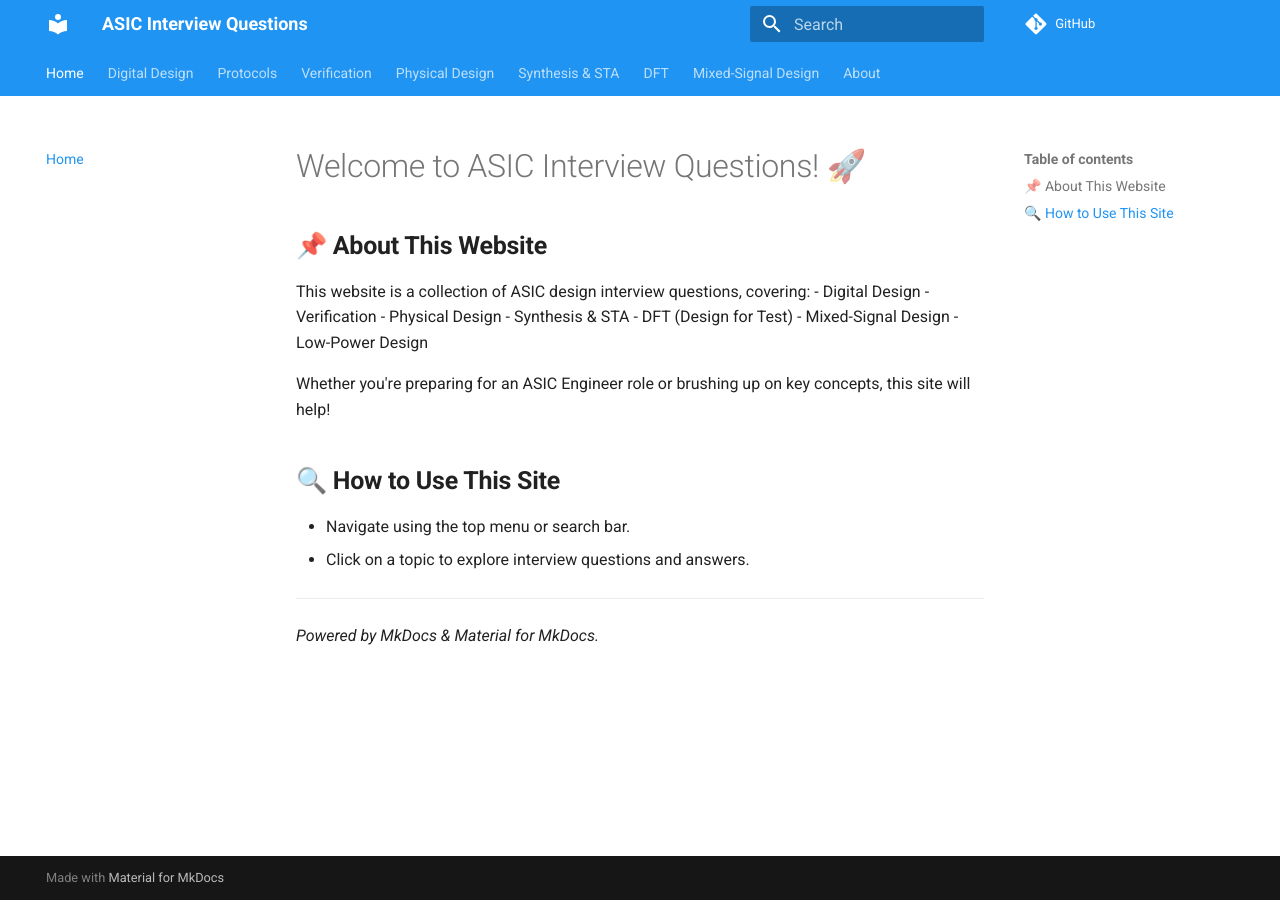
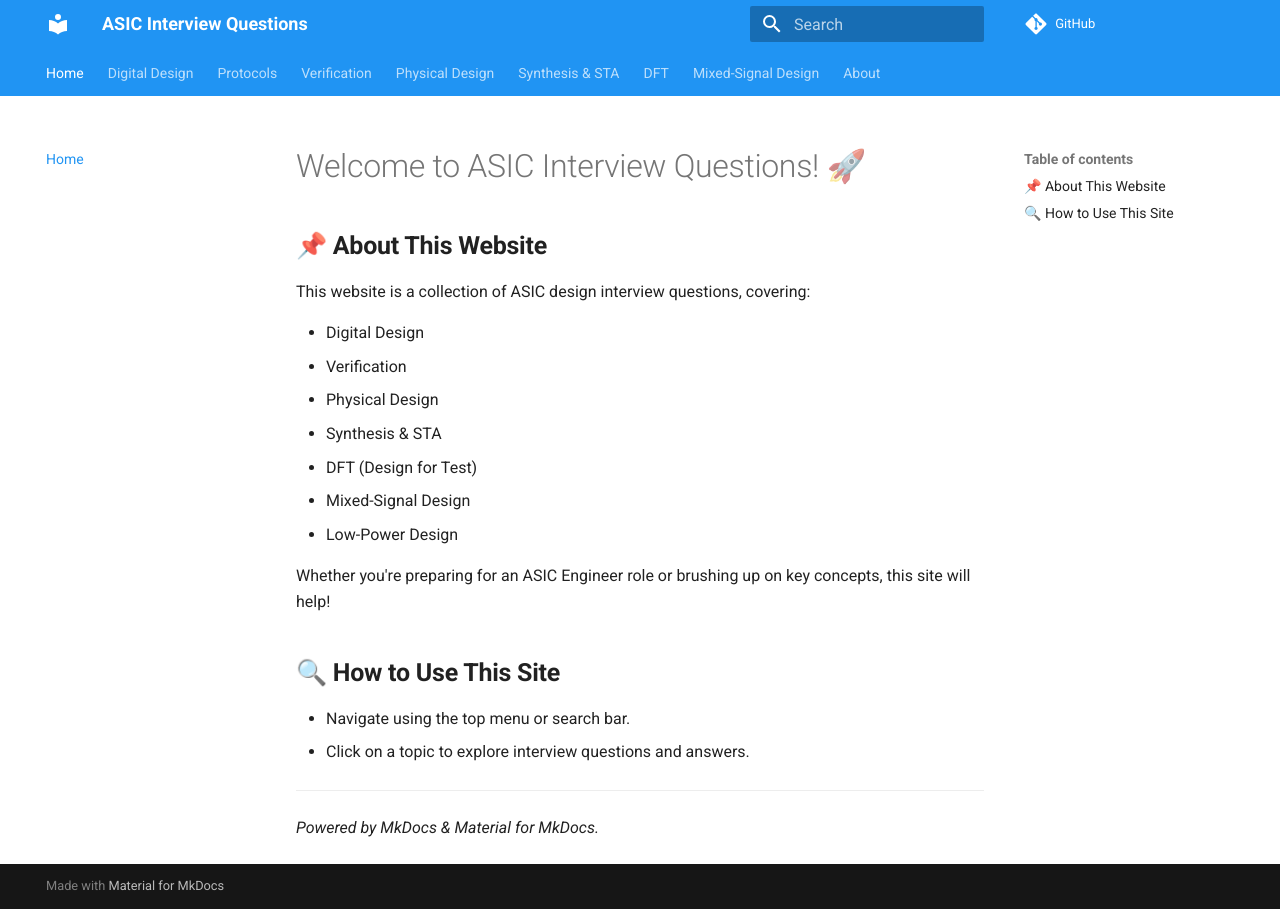
Before and after one commit to rakeshvattikonda/asic-interview, an MkDocs documentation site: the page built from docs/index.md, in a window 1280 px wide. Built offline with MkDocs 1.6.1 and Material for MkDocs 9.7.7, drawn with Linux system fonts in a browser that asks for light colours.

```diff
--- a/docs/index.md
+++ b/docs/index.md
@@ -1,7 +1,9 @@
 # Welcome to ASIC Interview Questions! 🚀
 
-##  📌 **About This Website**
+## 📌 **About This Website**
+
 This website is a collection of ASIC design interview questions, covering:
+
 - Digital Design
 - Verification
 - Physical Design
@@ -13,8 +15,10 @@ This website is a collection of ASIC design interview questions, covering:
 Whether you're preparing for an ASIC Engineer role or brushing up on key concepts, this site will help!
 
 ## 🔍 **How to Use This Site**
+
 - Navigate using the top menu or search bar.
 - Click on a topic to explore interview questions and answers.
 
 ---
-_Powered by MkDocs & Material for MkDocs._
+
+*Powered by MkDocs & Material for MkDocs.*
```
Also changed, not shown: site/404.html, site/index.html, site/questions/dft/index.html, site/questions/digital/clocking/index.html, site/questions/digital/digital-filters/index.html, site/questions/digital/index.html, site/questions/digital/logic-design/index.html, site/questions/mixed_signal/index.html, site/questions/physical/index.html, site/questions/protocol/index.html, site/questions/synthesis/index.html, site/questions/verification/index.html.
